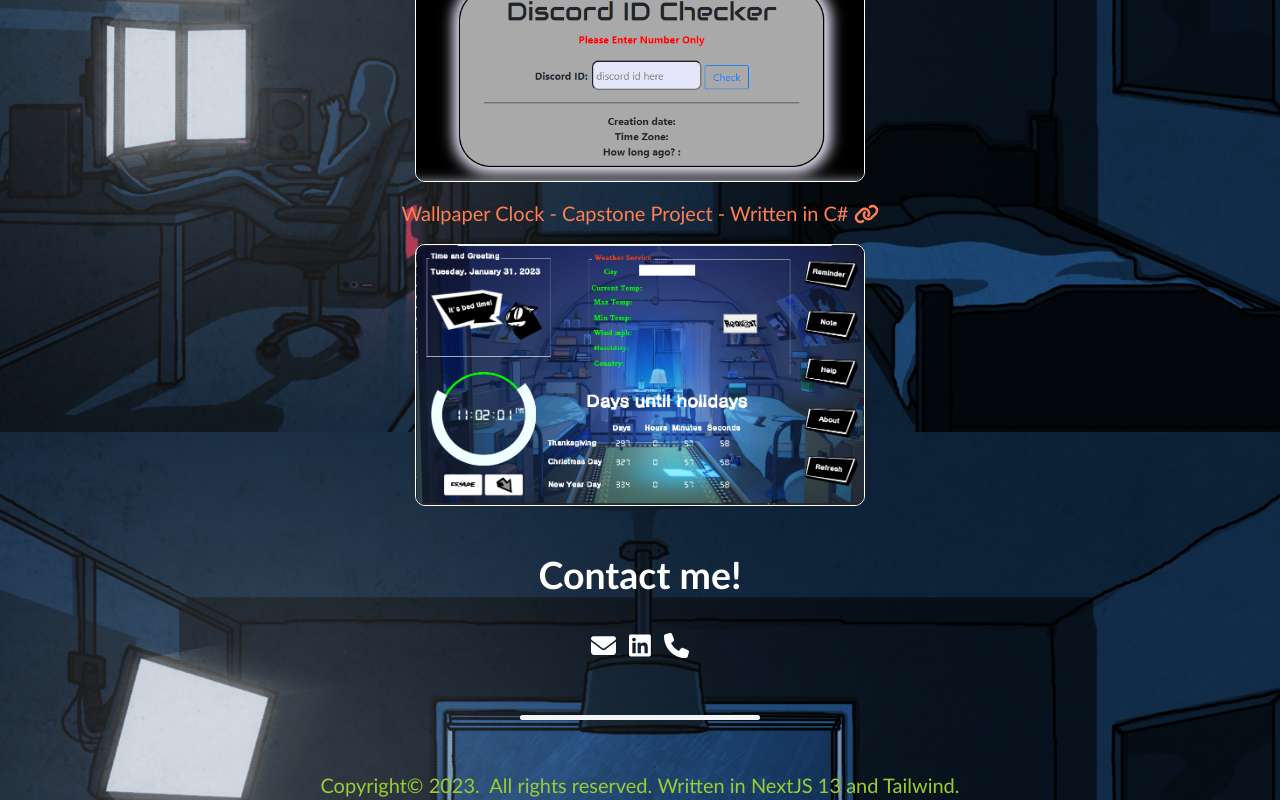
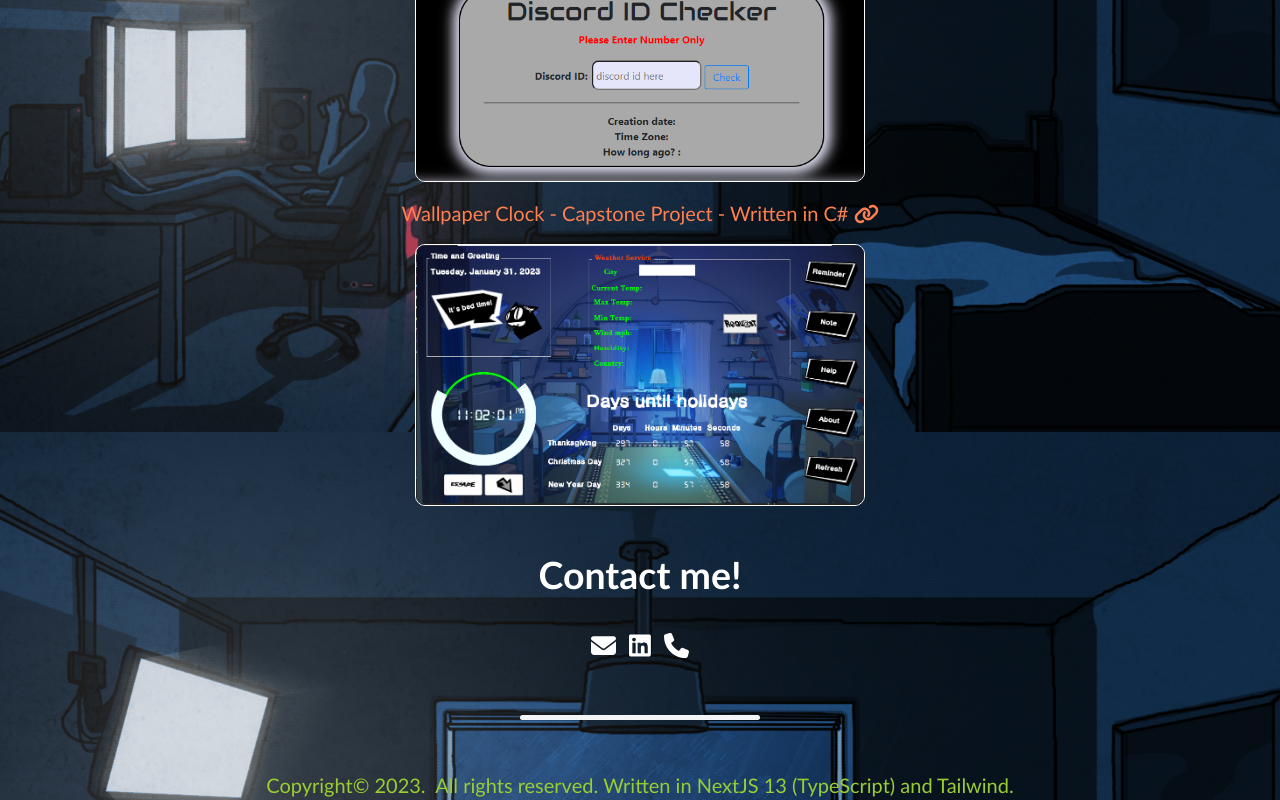
Before and after one commit to KayT98/My-portfolio, a Next.js app: page / in a window 1280 px wide. Shown: the part 3568-4368 px from the top of the page. Built offline with nearby package versions, Linux system fonts and the light colour scheme.

Commit message:
new resume and changes

```diff
--- a/app/page.tsx
+++ b/app/page.tsx
@@ -101,7 +101,7 @@ export default function Home() {
     <footer>
       <h3>Copyright&copy; <span>{copyRightYear()}</span>. &nbsp;All rights reserved. </h3>&nbsp;
 
-      <h3> Written in NextJS 13 and Tailwind.</h3>
+      <h3> Written in NextJS 13 (TypeScript) and Tailwind.</h3>
     </footer>
     </>
   )
```
Also changed, not shown: 1 other file (tests, documents, lock files or other folders).
